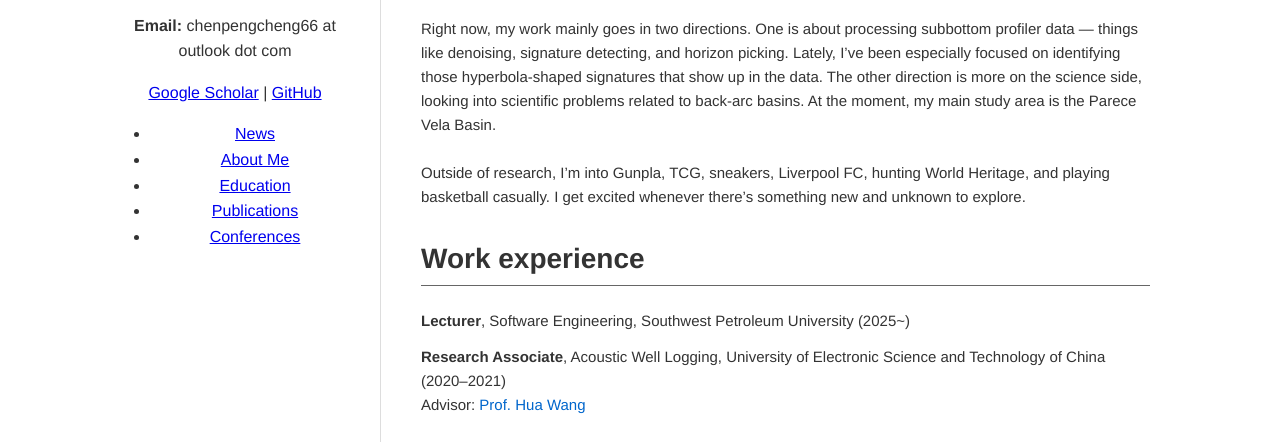
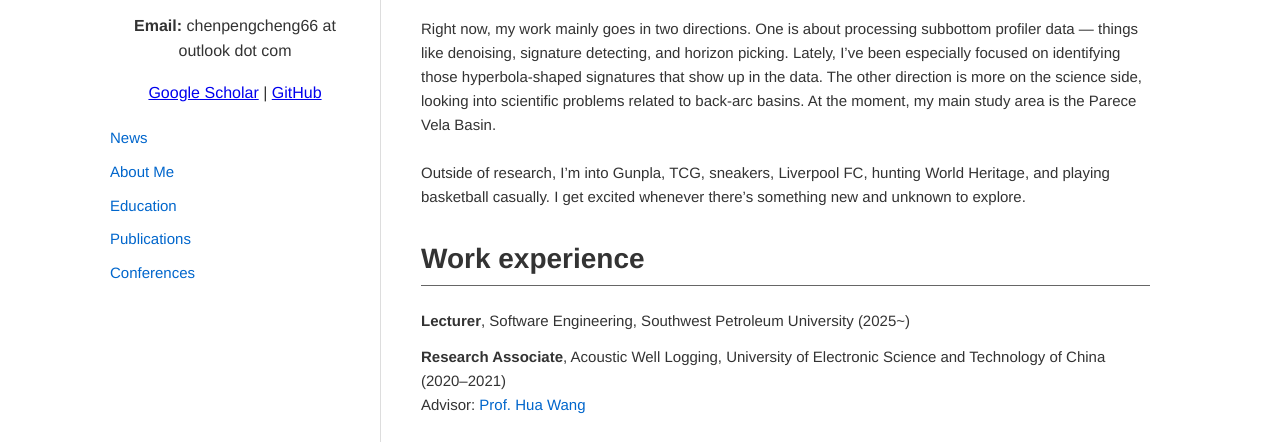
Before and after one commit to chenpengcheng66/chenpengcheng66.github.io, a plain HTML site: page index.html in a window 1280 px wide. Shown: the part 279-721 px from the top of the page. Drawn offline with Linux system fonts and the light colour scheme.

Commit message:
Update style.css

```diff
--- a/style.css
+++ b/style.css
@@ -116,3 +116,29 @@ body {
 .education-list a:hover {
   text-decoration: underline;
 }
+
+
+.nav {
+  margin-top: 20px;
+  text-align: left;
+}
+
+.nav ul {
+  list-style: none;
+  padding: 0;
+  margin: 0;
+}
+
+.nav li {
+  margin: 8px 0;
+}
+
+.nav a {
+  color: #0066cc;
+  text-decoration: none;
+  font-size: 15px;
+}
+
+.nav a:hover {
+  text-decoration: underline;
+}
```
